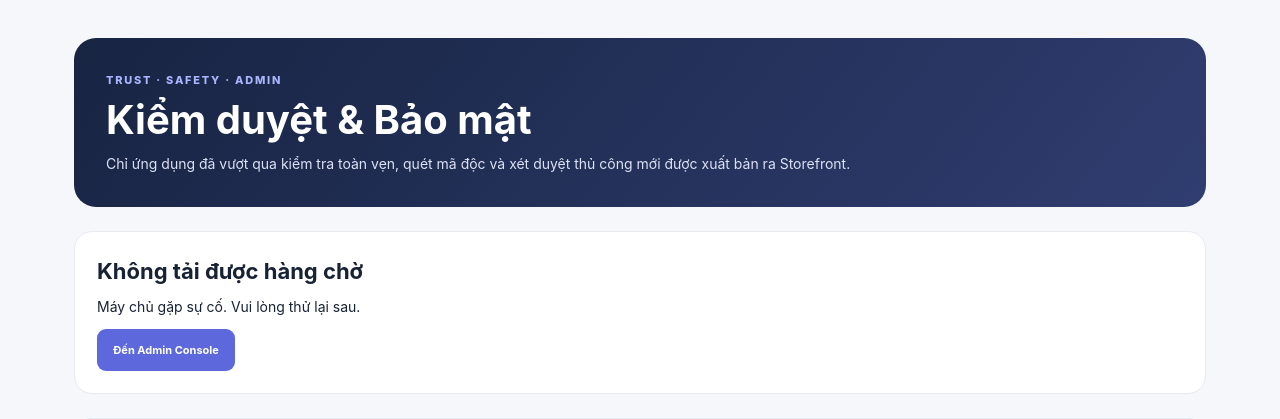
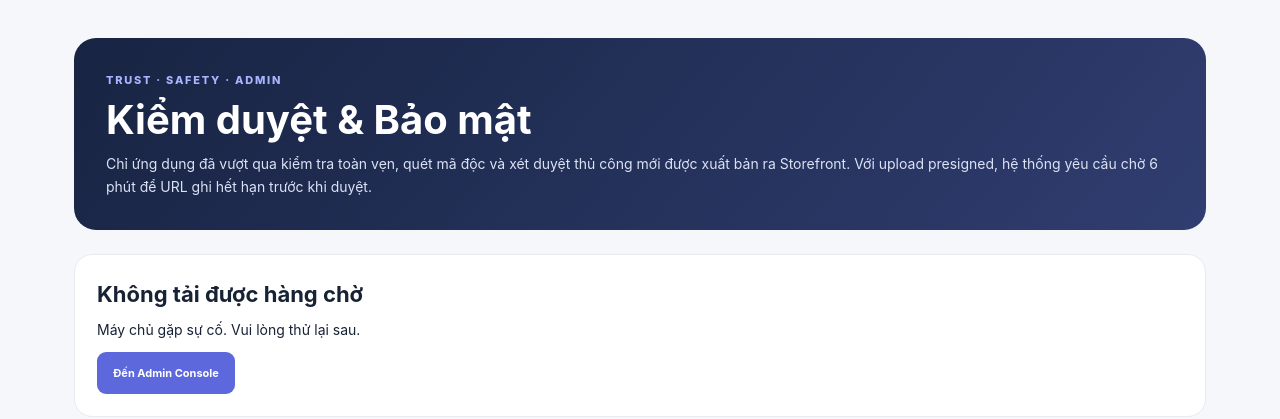
Before and after one commit to hendyngo-servers/HendyStore, a PHP site: page /admin/security.php in a window 1280 px wide. Shown: the part 74-493 px from the top of the page. Run offline with PHP 8.4, Linux system fonts and the light colour scheme; some libraries are stand-ins or nearby versions.

Commit message:
ux: explain safe upload expiration requirement on moderation screen

```diff
--- a/admin/security.php
+++ b/admin/security.php
@@ -14,7 +14,7 @@ header('Cache-Control: no-store, private');
 <body>
 <header class="site-header"><a class="brand" href="../"><span class="brand-mark"><i></i><i></i><i></i><i></i></span><span class="brand-name">Hendy <b>Store</b></span></a><nav class="main-nav"><a class="nav-link" href="../">Cửa hàng</a><a class="nav-link" href="./">Quản trị</a><a class="nav-link active" href="security.php">Kiểm duyệt & Bảo mật</a></nav><div class="header-actions"><a class="account-button" href="./">← Admin</a></div></header>
 <main class="sec-shell">
-<section class="sec-hero"><span class="sec-kicker">TRUST · SAFETY · ADMIN</span><h1>Kiểm duyệt & Bảo mật</h1><p>Chỉ ứng dụng đã vượt qua kiểm tra toàn vẹn, quét mã độc và xét duyệt thủ công mới được xuất bản ra Storefront.</p></section>
+<section class="sec-hero"><span class="sec-kicker">TRUST · SAFETY · ADMIN</span><h1>Kiểm duyệt & Bảo mật</h1><p>Chỉ ứng dụng đã vượt qua kiểm tra toàn vẹn, quét mã độc và xét duyệt thủ công mới được xuất bản ra Storefront. Với upload presigned, hệ thống yêu cầu chờ 6 phút để URL ghi hết hạn trước khi duyệt.</p></section>
 <div id="securityLogin" class="sec-section" hidden><h2>Yêu cầu quyền quản trị</h2><p>Vui lòng đăng nhập từ Admin Console trước khi quản lý hàng chờ.</p><a class="button button-primary" href="./">Đến trang đăng nhập Admin</a></div>
 <section class="sec-section"><span class="sec-kicker">DEVELOPER REVIEW</span><h2>Hồ sơ nhà phát triển chờ duyệt</h2><div id="developerQueue" class="sec-list"><div class="sec-state">Đang tải hàng chờ…</div></div></section>
 <section class="sec-section"><span class="sec-kicker">RELEASE REVIEW</span><h2>Ứng dụng chờ xuất bản</h2><div id="releaseQueue" class="sec-list"><div class="sec-state">Đang tải hàng chờ…</div></div></section>
```
